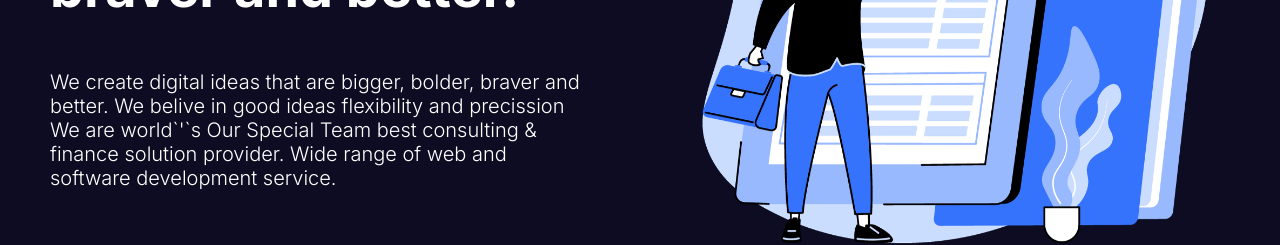
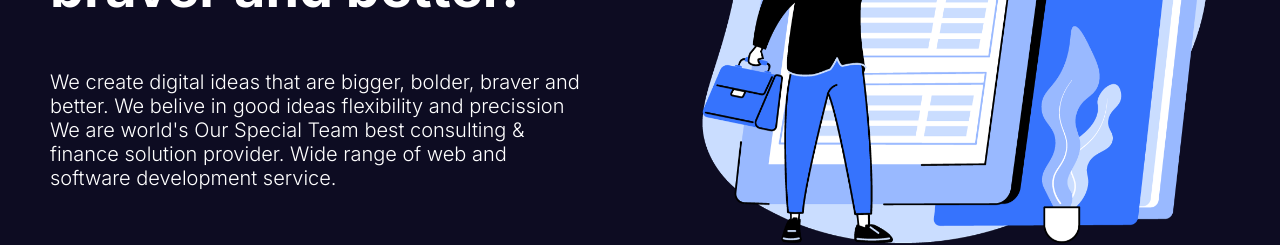
Before and after one commit to Gyanthakur/blog_app, a Next.js app: page /about in a window 1280 px wide. Shown: the part 419-664 px from the top of the page. Built offline with nearby package versions, Linux system fonts and the light colour scheme.

Commit message:
update about page

```diff
--- a/src/app/about/page.jsx
+++ b/src/app/about/page.jsx
@@ -11,7 +11,7 @@ const AboutPage = () => {
           We create digital ideas that are bigger, bolder, braver and better.
         </h1>
         <p className={styles.desc}>
-        We create digital ideas that are bigger, bolder, braver and better. We belive in good ideas flexibility and precission We are world`&apos;`s Our Special Team best consulting & finance solution provider. Wide range of web and software development service.
+        We create digital ideas that are bigger, bolder, braver and better. We belive in good ideas flexibility and precission We are world&apos;s Our Special Team best consulting & finance solution provider. Wide range of web and software development service.
         </p>
 
         <div className={styles.boxes}>
```
